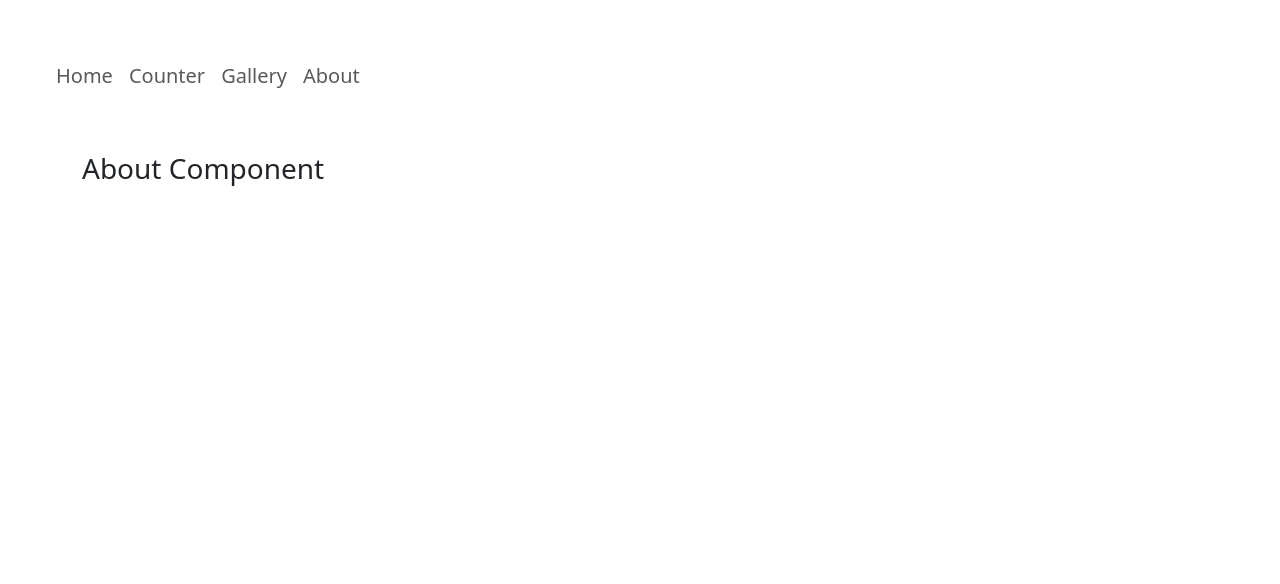
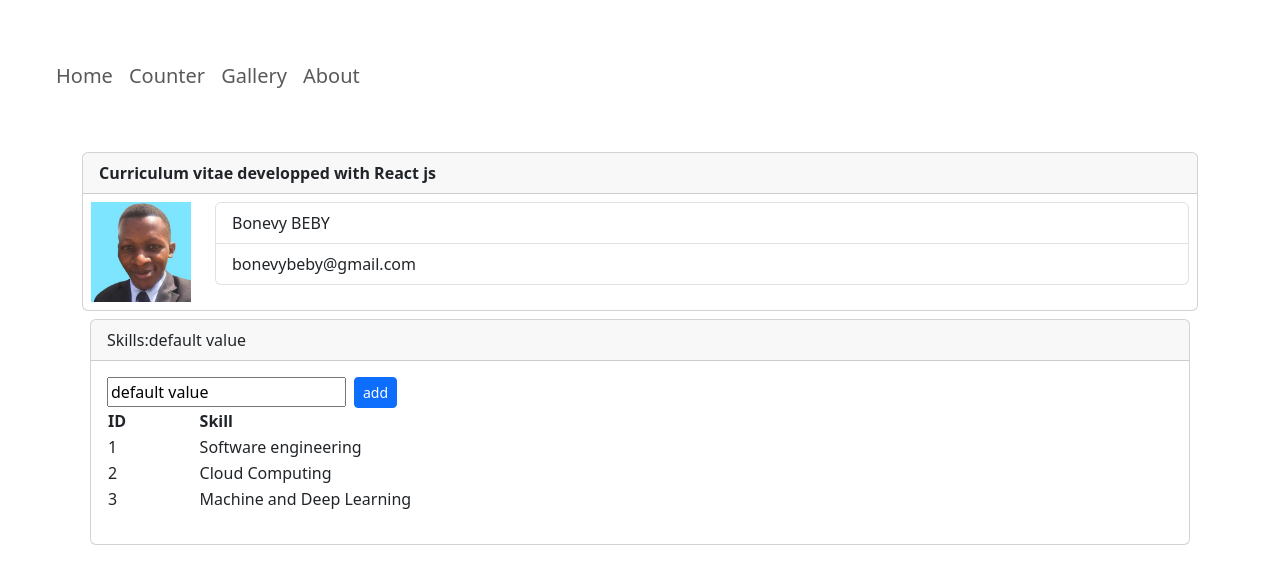
Before and after one commit to zoulou421/my-web-app-reactjs, a React (Create React App) app: page /about in a window 1280 px wide. Shown: the top 584 px of the page. Built offline with nearby package versions, Linux system fonts and the light colour scheme.

Commit message:
add and display skills

```diff
--- a/src/components/About.js
+++ b/src/components/About.js
@@ -1,10 +1,82 @@
 import React, {Component} from 'react'
 
 export class About extends Component {
+    constructor(props) {
+        super(props);
+        this.state={
+            title:"Curriculum vitae developped with React js",
+            contact:{name:"Bonevy BEBY",profile:"images/profile.jpg",email:"bonevybeby@gmail.com"},
+            skills:[
+                {id:1,skill:"Software engineering"},
+                {id:2,skill:"Cloud Computing"},
+                {id:3,skill:"Machine and Deep Learning"},
+            ],
+            skillValue:'default value',
+        }
+    }
+    setSkill= (event)=> {
+        this.setState({
+            skillValue: event.target.value
+        });
+    }
+    addSkill= (event)=> {
+        event.preventDefault();
+        let new_skill={
+        id:[...this.state.skills].pop().id+1,
+        skill:this.state.skillValue
+    }
+    this.setState({
+        skills:[...this.state.skills,new_skill]
+    });
+
+    }
     render() {
         return (
             <div>
-                <h3>About Component</h3>
+                <div className="card">
+                    <div className="card-header">
+                        <strong><label>{this.state.title}</label></strong>
+                    </div>
+                    <div className="row p-2">
+                        <div className="col col-auto">
+                            <img src={this.state.contact.profile} width={100}/>
+                        </div>
+                        <div className="col">
+                            <ul className="list-group">
+                                <li className="list-group-item">{this.state.contact.name}</li>
+                                <li className="list-group-item">{this.state.contact.email}</li>
+                            </ul>
+                        </div>
+                    </div>
+                </div>
+                <div className="card m-2">
+                   <div className="card-header">Skills:{this.state.skillValue}</div>
+                    <div className="card-body">
+                            <form onSubmit={this.addSkill}>
+                                <div className="row  g-2">
+                                  <div className="col col-auto">
+                                      <input type="text" name="skill" placeholder="New Skill" value={this.state.skillValue}
+                                      onChange={this.setSkill}/>
+                                  </div>
+                                    <div className="col col-auto">
+                                        <button className="btn btn-primary btn-sm" type="submit">add</button>
+                                    </div>
+                                </div>
+                            </form>
+                        <table className="table">
+                            <tr>
+                                <th>ID</th><th>Skill</th>
+                            </tr>
+                            {
+                                this.state.skills.map((s,index)=>
+                                 <tr>
+                                     <td>{s.id}</td> <td>{s.skill}</td>
+                                 </tr>
+                                )
+                            }
+                        </table>
+                    </div>
+                </div>
             </div>
         )
     }
```
